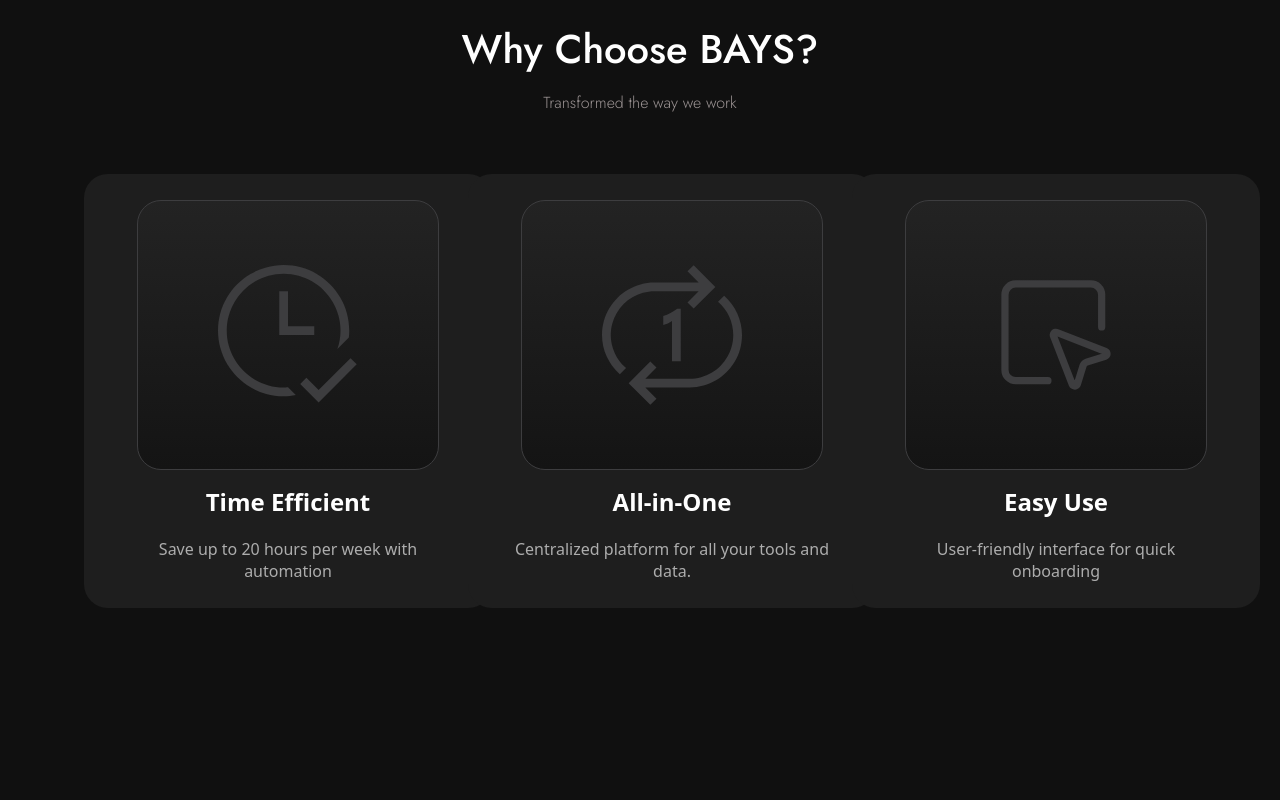
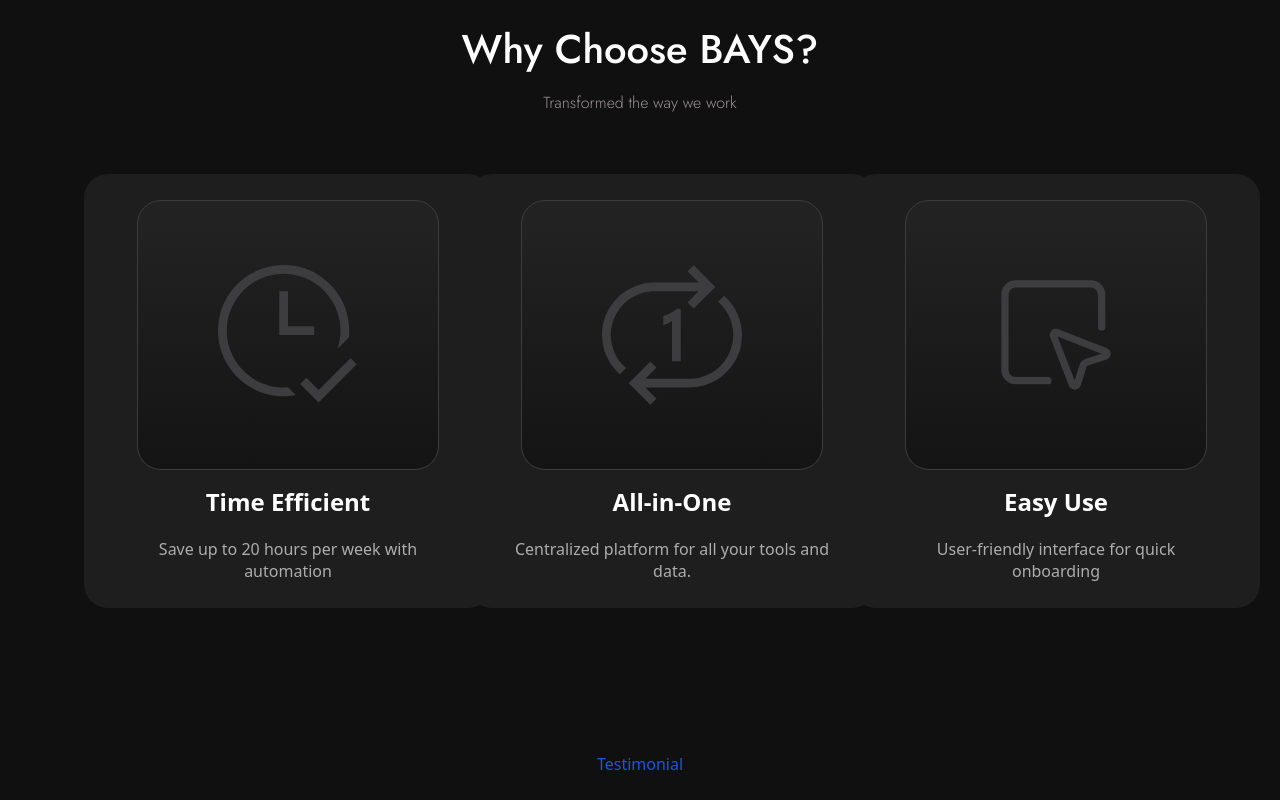
Before and after one commit to berkcantelseren/Bays, a Next.js app: page / in a window 1280 px wide. Shown: the part 2176-2976 px from the top of the page. Before the commit the page ends 2804 px from the top, so only its background shows below. Built offline with nearby package versions, Linux system fonts and the light colour scheme.

Commit message:
imported testimonial section and changed the boxtext

```diff
--- a/app/components/Home/Home.js
+++ b/app/components/Home/Home.js
@@ -2,6 +2,7 @@ import Benefits from "./Benefits/Benefits";
 import Features from "./Features/Features";
 import Hero from "./Hero/Hero";
 import Navbar from "./Navbar/Navbar";
+import Testimonial from "./Testimonial/Testimonial";
 
 export default function Home() {
   return (
@@ -10,6 +11,7 @@ export default function Home() {
       <Hero />
       <Features />
       <Benefits />
+      <Testimonial />
     </div>
   );
 }
--- a/app/components/Home/Testimonial/Testimonial.js
+++ b/app/components/Home/Testimonial/Testimonial.js
@@ -1,3 +1,5 @@
+import BoxText from "../../Helper/BoxText";
+
 export default function Testimonial() {
   return (
     <div className="flex flex-col w-[90%] justify-center items-center mx-auto mt-30 h-full">
```
